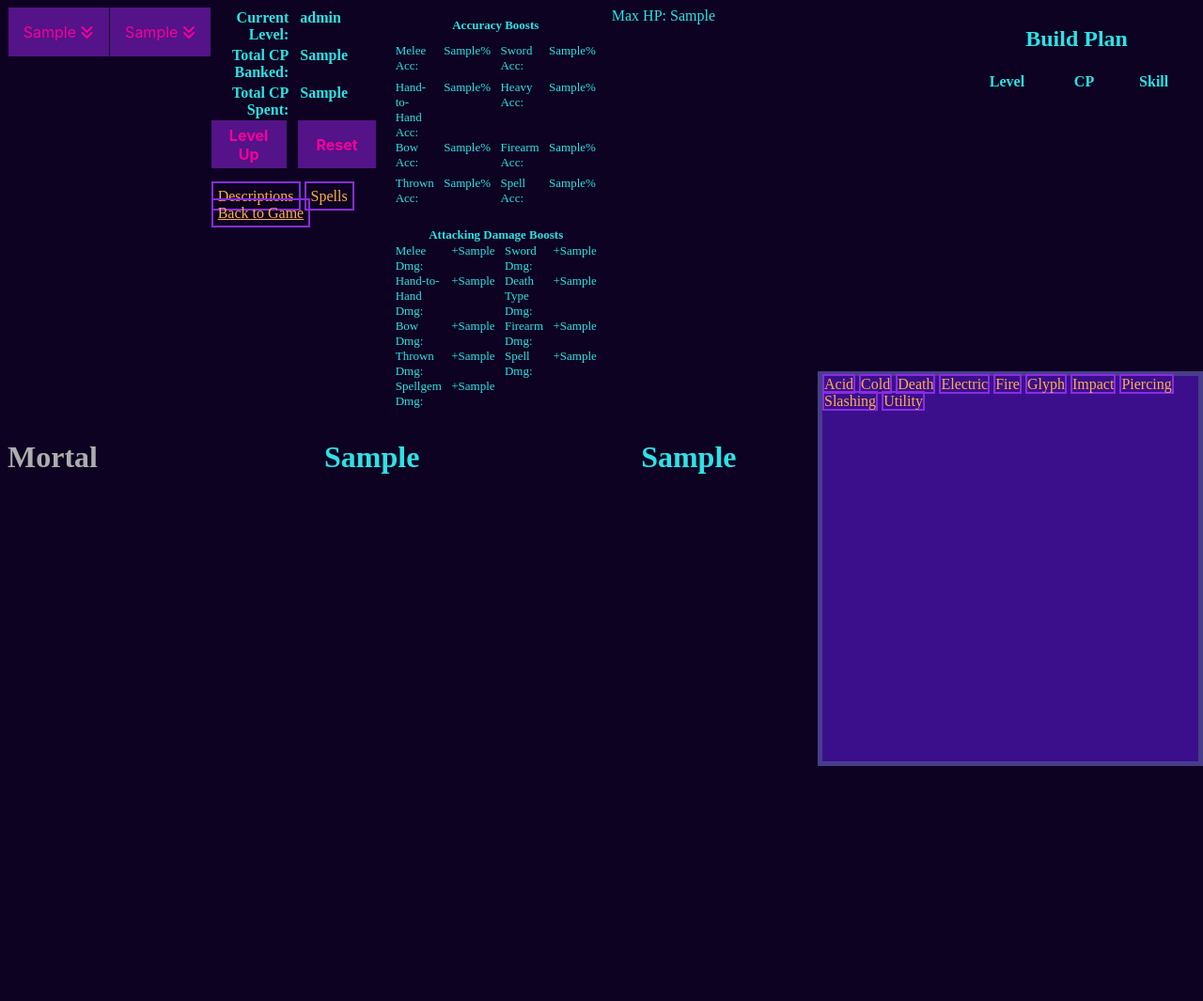
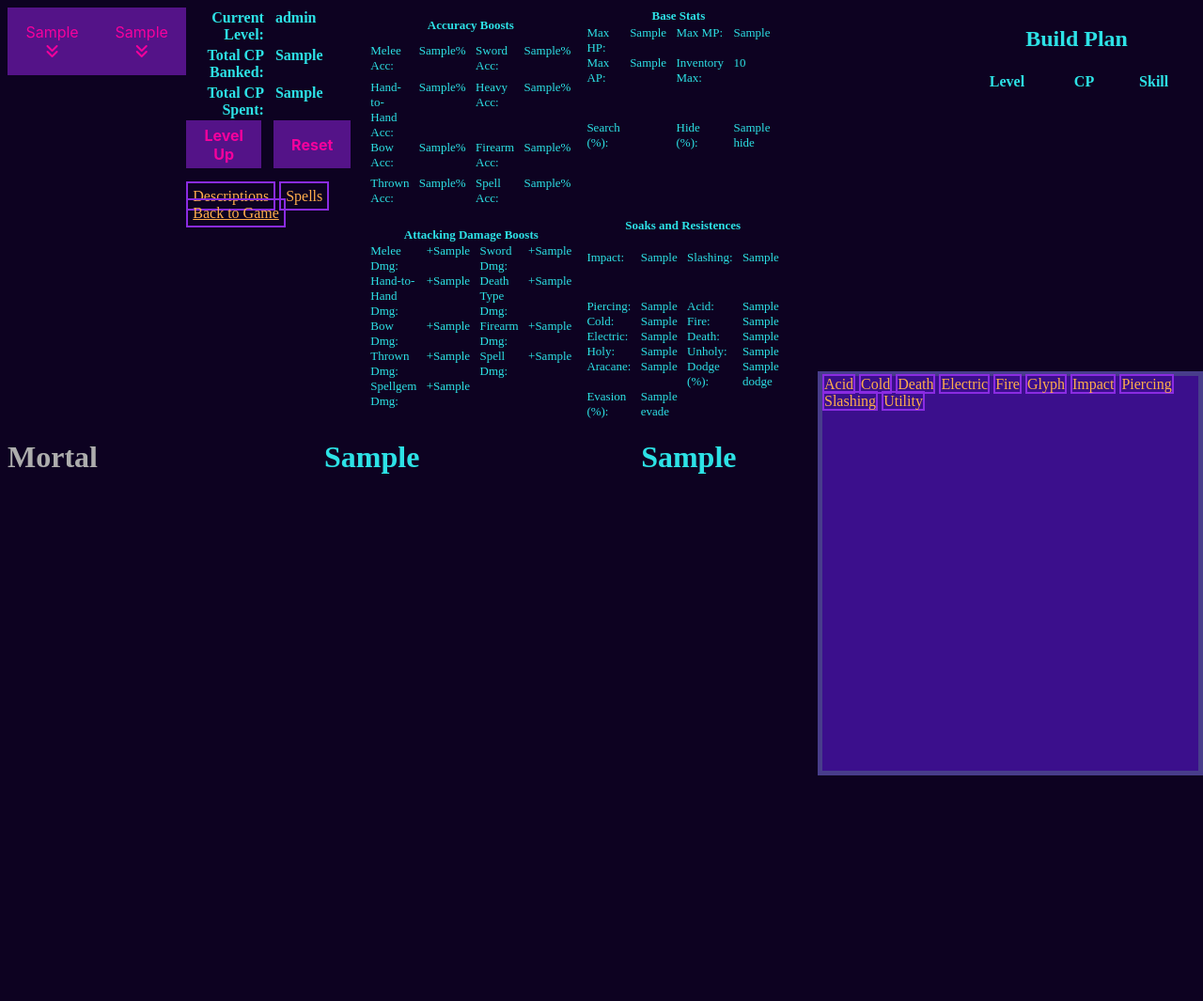
Before and after one commit to plscks/CharacterPlanner, a Flask app: template testappPI/templates/planner.html in a window 1280 px wide. Shown: the top 1065 px of the page at 94% size. Run offline with Flask 2, Linux system fonts and the light colour scheme; the template is opened without the code that fills it: most values are stand-ins (such as "Sample title", 1, 10 or a date in 2020); lists and menus that the app fills with data are empty; parts of the project's set-up code (start-up, migrations or seed data) failed here and were passed over; some libraries are stand-ins or nearby versions.

Commit message:
Updates more than style

```diff
--- a/testappPI/routes.py
+++ b/testappPI/routes.py
@@ -151,7 +151,7 @@
     dude_classes = [dude.class_1, dude.class_2, dude.class_3]
     if dude.cp >= cost and skillclass in dude_classes:
         if parent != '':
-            dude_skills = dude.listskills()
+            #dude_skills = dude.listskills()
             result = False
             for skillcheck in dude_skills:
                 if skillcheck == parent:
--- a/testappPI/static/css/planner.css
+++ b/testappPI/static/css/planner.css
@@ -159,7 +159,67 @@
   font-weight: bold;
 }
 
-.defense_area { grid-area: defense_area; }
+.defense_area {
+  grid-area: defense_area;
+  display: grid;
+  grid-template-areas:
+    "base_stats"
+    "soaks";
+  grid-template-rows: 0.45fr 0.55fr;
+  grid-template-columns: 1fr;
+  row-gap: 1.0em;
+ }
+
+.base_stats {
+  grid-area: base_stats;
+  display: grid;
+  grid-template-areas:
+    "base_stats_label base_stats_label base_stats_label base_stats_label"
+    "max_hp_label max_hp max_mp_label max_mp"
+    "map_ap_label max_ap weight_max_label weight_max"
+    "search_label search hide_label hide";
+  grid-template-columns: 0.4fr 0.1fr 0.4fr 0.1fr;
+  grid-template-rows: repeat(2, 0.2fr);
+  column-gap: 0.8em;
+  font-size: small;
+}
+
+.base_stats_label {
+  display: flex;
+  grid-column-start: 1;
+  grid-column-end: 5;
+  justify-content: center;
+  align-items: center;
+  font-weight: bold;
+}
+
+.soaks {
+  grid-area: soaks;
+  display: grid;
+  grid-template-areas:
+    "soaks_label soaks_label soaks_label soaks_label"
+    "impact_soak_label impact_soak slash_soak_label slash_soak"
+    "pierce_soak_label pierce_soak acid_soak_label acid_soak"
+    "cold_soak_label cold_soak fire_soak_label fire_soak"
+    "elec_soak_label elec_soak death_soak_label death_soak"
+    "holy_soak_label holy_soak unholy_soak_label unholy_soak"
+    "arcane_soak_label arcane_soak . ."
+    "dodge_label dodge evade_label evade";
+  grid-template-columns: 0.4fr 0.1fr 0.4fr 0.1fr;
+  grid-template-rows: repeat(2, 0.6fr);
+  column-gap: 0.8em;
+  font-size: small;
+}
+
+.soaks_label {
+  display: flex;
+  grid-column-start: 1;
+  grid-column-end: 5;
+  justify-content: center;
+  align-items: center;
+  font-weight: bold;
+}
+
 .badgearea { grid-area: badgearea; }
 .skills {
   display: grid;
@@ -213,7 +273,7 @@
   top:395px;
   right:-470px;
   width:400px;
-  height:410px;
+  height:420px;
   background:#3b0f8c;
   grid-area: description;
   border: 5px solid darkslateblue;
--- a/testappPI/static/js/planner.js
+++ b/testappPI/static/js/planner.js
@@ -48,6 +48,27 @@
         });
     });
 
+    document.querySelector('.tierselectarea').addEventListener('mouseover', e => {
+            const skillArea = document.querySelector('.description');
+            skillArea.innerHTML = `
+            <h3>Nexus Clash Breath 5 Character Planner</h3>
+            <p>
+            Welcome to the Nexus Clash Breath 5 Character Planner!
+            <br>
+            This pane is the description pane and you can toggle it out and in by clicking the 'Descriptions' button. In a similar way you can toggle the spells pane.
+            The build plan is underneath both of these panes for now.
+            </p>
+            <p>
+            This project is ongoing, there will be updates to it including core functionality and overall styling. If something is funky please don't hesitate to stop over to the <a class="infoLinks" href="https://github.com/plscks/CharacterPlanner/issues">Issue Tracker</a>
+            and let me know about bugs and any other ideas you might have.
+            </p>
+            <p>
+            For further info see the <a class="infoLinks" href="https://github.com/plscks/CharacterPlanner#readme">README</a> over at github. Contibution is quite welcome.
+            </p>
+            `;
+        });
+
+
     /* Menu enable/disable */
     $('.dropdown-toggle').click( (e) => {
         const click = true;
@@ -93,7 +114,7 @@
             e.preventDefault()
             $.getJSON('/levelup',
                 function(data) {
-                    const items = Array('level', 'cp', 'spent_cp', 'melee_acc', 'sword_acc', 'hth_acc', 'ehw_acc', 'bow_acc', 'firearm_acc', 'thrown_acc', 'spell_acc', 'melee_dam', 'sword_dam', 'hth_dam', 'death_type', 'bow_dam', 'firearm_dam', 'thrown_dam', 'gen_spell_dam', 'gem_spell_dam', 'hp_max');
+                    const items = Array('level', 'cp', 'spent_cp', 'melee_acc', 'sword_acc', 'hth_acc', 'ehw_acc', 'bow_acc', 'firearm_acc', 'thrown_acc', 'spell_acc', 'melee_dam', 'sword_dam', 'hth_dam', 'death_type', 'bow_dam', 'firearm_dam', 'thrown_dam', 'gen_spell_dam', 'gem_spell_dam', 'hp_max', 'mp_max', 'ap_max', 'weight_max', 'search', 'hide', 'impact_soak', 'slash_soak', 'pierce_soak', 'acid_soak', 'cold_soak', 'fire_soak', 'elec_soak', 'death_soak', 'holy_soak', 'unholy_soak', 'arcane_soak', 'dodge', 'evade');
                     items.forEach((item) => {
                         if (item.endsWith('_acc')) {
                             document.getElementById(item).innerText = `${data[item]}%`;
@@ -159,7 +180,7 @@
                     } else {
                         // Need to get skills and make sure they are checked to accomodate for behind the scences actions where a skill may be bought
                         skillinq.checked = !skillinq.checked;
-                        const items = Array('level', 'cp', 'spent_cp', 'melee_acc', 'sword_acc', 'hth_acc', 'ehw_acc', 'bow_acc', 'firearm_acc', 'thrown_acc', 'spell_acc', 'melee_dam', 'sword_dam', 'hth_dam', 'death_type', 'bow_dam', 'firearm_dam', 'thrown_dam', 'gen_spell_dam', 'gem_spell_dam', 'hp_max');
+                        const items = Array('level', 'cp', 'spent_cp', 'melee_acc', 'sword_acc', 'hth_acc', 'ehw_acc', 'bow_acc', 'firearm_acc', 'thrown_acc', 'spell_acc', 'melee_dam', 'sword_dam', 'hth_dam', 'death_type', 'bow_dam', 'firearm_dam', 'thrown_dam', 'gen_spell_dam', 'gem_spell_dam', 'hp_max', 'mp_max', 'ap_max', 'weight_max', 'search', 'hide', 'impact_soak', 'slash_soak', 'pierce_soak', 'acid_soak', 'cold_soak', 'fire_soak', 'elec_soak', 'death_soak', 'holy_soak', 'unholy_soak', 'arcane_soak', 'dodge', 'evade');
                         items.forEach((item) => {
                             if (item.endsWith('_acc')) {
                                 document.getElementById(item).innerText = `${data[item]}%`;
--- a/testappPI/templates/stats.html
+++ b/testappPI/templates/stats.html
@@ -14,26 +14,6 @@
         <a id="menuTriggerSpells" class="dropdown-toggle" data-toggle="dropdown">Spells</a>
         <a id="gameLink" class="dropdown-toggle" href="https://www.nexusclash.com/clash.php">Back to Game</a>
     </div>
-    <!--
-    <table>
-        <tbody>
-            <tr>
-                <td id="level_label">Current Level:</td>
-                <td id="level">{{ dude.level }}</td>
-            </tr>
-            <tr>
-                <td id="cp_label">Total CP Banked:</td>
-                <td id="cp"> {{ dude.cp }}</td>
-            </tr>
-            <tr>
-                <td id="spent_cp_label">Total CP Spent:</td>
-                <td id="spent_cp"> {{ dude.spent_cp }}</td>
-            <tr>
-                <td><div class="button" id="levelup">Level Up</div></td>
-                <td><a href="{{ url_for('reset') }}"><button class="button">Reset</button></a>
-        </tbody>
-    </table>
-    -->
 </div>
 <div class="stats_attack">
     <div class="acc_boost">
@@ -78,5 +58,48 @@
     </div>
 </div>
 <div class="defense_area">
-    <div class="hp_max" id="hp_max">Max HP: {{ dude.hp_max }}</div>
+    <div class="base_stats">
+        <div class="base_stats_label">Base Stats</div>
+        <div class="hp_max_label">Max HP:</div>
+        <div class="hp_max" id="hp_max">{{ dude.hp_max }}</div>
+        <div class="mp_max_label">Max MP:</div>
+        <div class="mp_max" id="mp_max">{{ dude.mp_max }}</div>
+        <div class="ap_max_label">Max AP:</div>
+        <div class="ap_max" id="ap_max">{{ dude.ap_max }}</div>
+        <div class="weight_max_label">Inventory Max:</div>
+        <div class="weight_max" id="weight_max">{{ dude.weight_max }}</div>
+        <div class="search_label">Search (%):</div>
+        <div class="search" id="search">{{ dude.search }}</div>
+        <div class="hide_label">Hide (%):</div>
+        <div class="hide" id="hide">{{ dude.hide }}</div>
+    </div>
+    <div class="soaks">
+        <div class="soaks_label">Soaks and Resistences</div>
+        <div class="impact_soak_label">Impact:</div>
+        <div class="impact_soak" id="impact_soak">{{ dude.impact_soak }}</div>
+        <div class="slash_soak_label">Slashing:</div>
+        <div class="slash_soak" id="slash_soak">{{ dude.slash_soak }}</div>
+        <div class="pierce_soak_label">Piercing:</div>
+        <div class="pierce_soak" id="pierce_soak">{{ dude.pierce_soak }}</div>
+        <div class="acid_soak_label">Acid:</div>
+        <div class="acid_soak" id="acid_soak">{{ dude.acid_soak }}</div>
+        <div class="cold_soak_label">Cold:</div>
+        <div class="cold_soak" id="cold_soak">{{ dude.cold_soak }}</div>
+        <div class="fire_soak_label">Fire:</div>
+        <div class="fire_soak" id="fire_soak">{{ dude.fire_soak }}</div>
+        <div class="elec_soak_label">Electric:</div>
+        <div class="elec_soak" id="elec_soak">{{ dude.elec_soak }}</div>
+        <div class="death_soak_label">Death:</div>
+        <div class="death_soak" id="death_soak">{{ dude.death_soak }}</div>
+        <div class="holy_soak_label">Holy:</div>
+        <div class="holy_soak" id="holy_soak">{{ dude.holy_soak }}</div>
+        <div class="unholy_soak_label">Unholy:</div>
+        <div class="unholy_soak" id="unholy_soak">{{ dude.unholy_soak }}</div>
+        <div class="arcane_soak_label">Aracane:</div>
+        <div class="arcane_soak" id="arcane_soak">{{ dude.arcane_soak }}</div>
+        <div class="dodge_label">Dodge (%):</div>
+        <div class="dodge" id="dodge">{{ dude.dodge }}</div>
+        <div class="evade_label">Evasion (%):</div>
+        <div class="evade" id="evade">{{ dude.evade }}</div>
+    </div>
 </div>
```
Also changed, not shown: testappPI/models/character.py (+5 -10 lines), testappPI/models/skills.py (+5 -3 lines).
